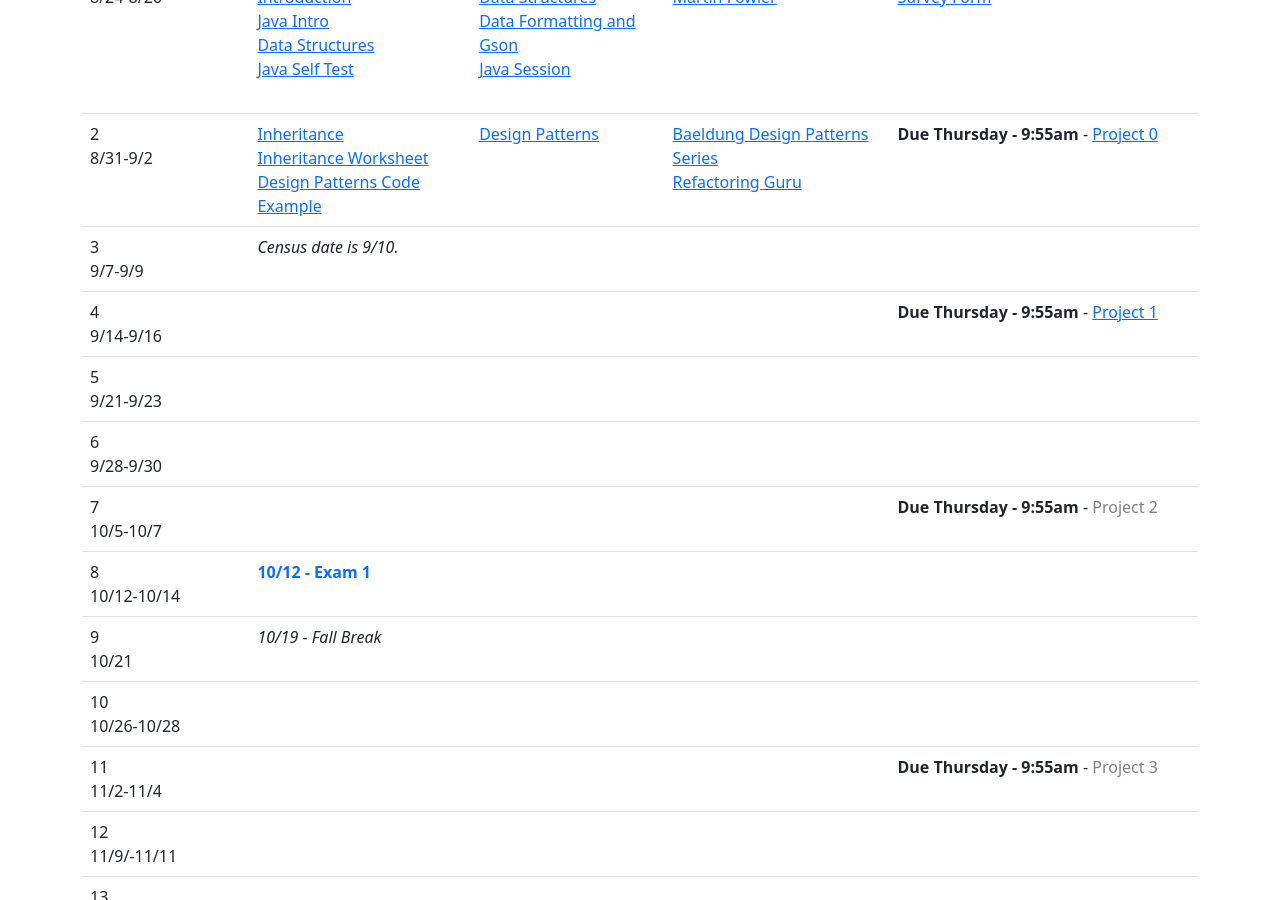
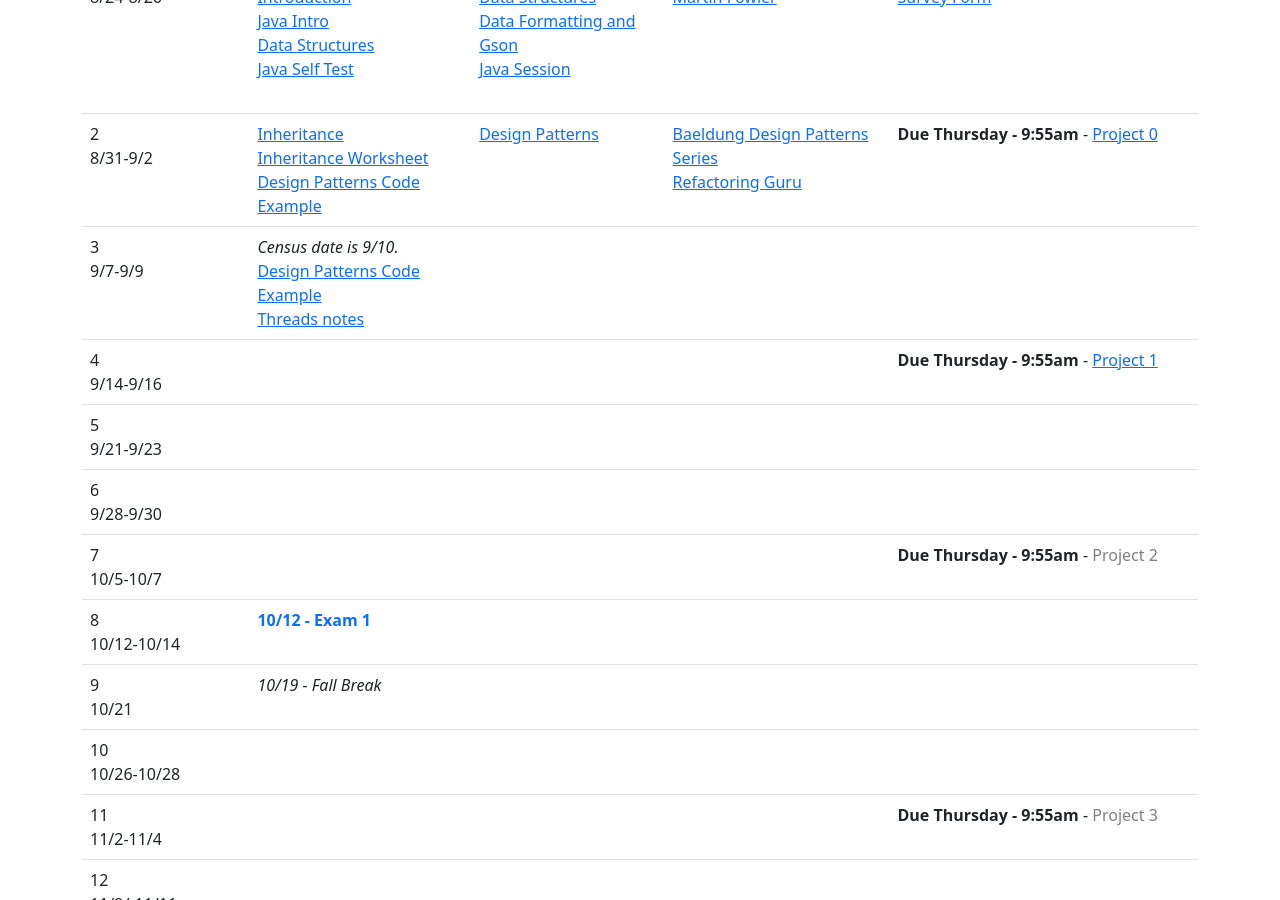
Before and after one commit to CS601-F21/cs601-f21, a Jekyll site: the page built from schedule.html, in a window 1280 px wide and 900 px high, scrolled down 361 px. Built offline with Jekyll 4.4.1, drawn with Linux system fonts in a browser that asks for light colours.

Commit message:
adding threads notes

```diff
--- a/schedule.html
+++ b/schedule.html
@@ -67,10 +67,11 @@ title: Schedule
 		<tr>
 			<td>3<br/>9/7-9/9</td>
 			<td>
-				<i>Census date is 9/10.</i>
-			</td>
+				<i>Census date is 9/10.</i><br/>
+				<a href="https://github.com/CS601-F21/code-examples/tree/main/DesignPatternsPartial">Design Patterns Code Example</a><br/>
+				<a href="https://github.com/CS601-F21/notes/blob/main/lectures/threads.md">Threads notes</a><br/>
+		</td>
 			<td>
-				<!-- <a href="https://usfca.instructure.com/courses/1601365/pages/intellij-and-github">IntelliJ/Github Video</a><br/> -->
 			</td>
 			<td>
 			</td>
```
